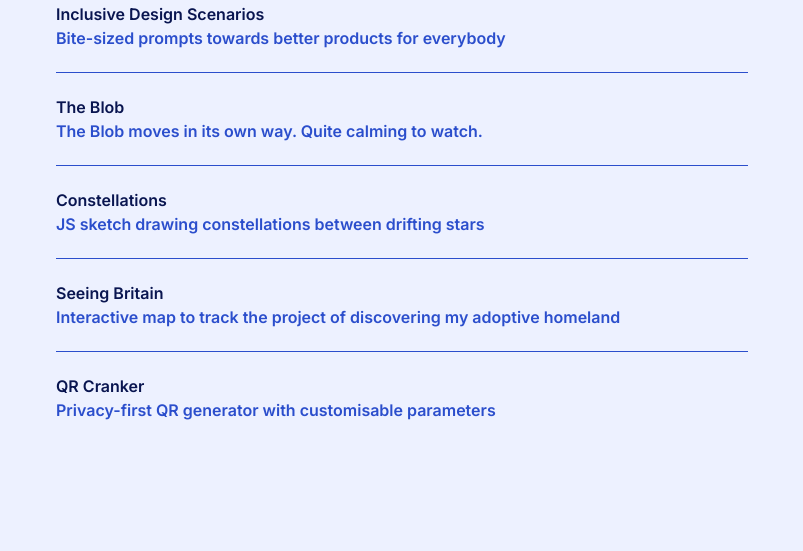
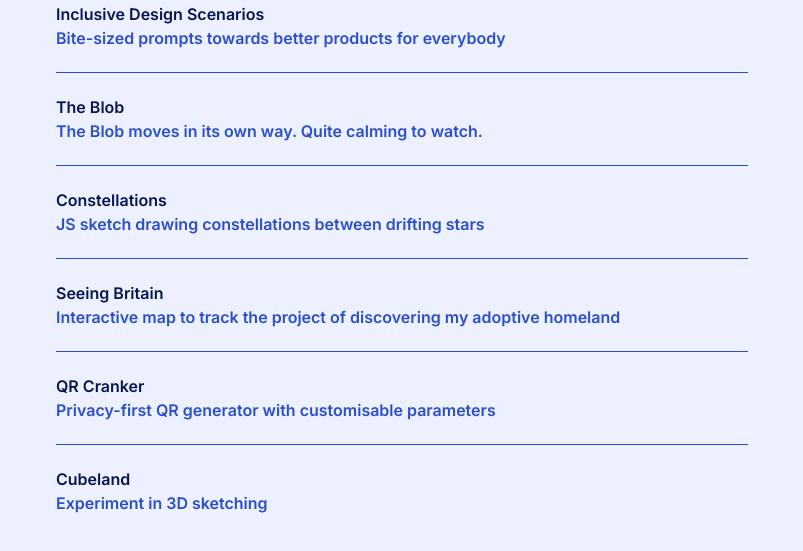
Before and after one commit to jackbush/jackbush.github.io, an Astro site: page /projects in a window 1280 px wide. Shown: the part 251-802 px from the top of the page, without its empty margins (238-1041 px from the left). Built offline with nearby package versions, Linux system fonts and the light colour scheme; Astro itself is replaced by a stand-in of ours.

Commit message:
added cubeland to projects

```diff
--- a/src/pages/projects.astro
+++ b/src/pages/projects.astro
@@ -29,6 +29,11 @@ const projects = [
         description: "Privacy-first QR generator with customisable parameters",
         url: "https://jackbush.github.io/qr-cranker/",
     },
+    {
+        name: "Cubeland",
+        description: "Experiment in 3D sketching",
+        url: "https://jackbush.github.io/cubeland/",
+    },
 ];
 ---
 
```
